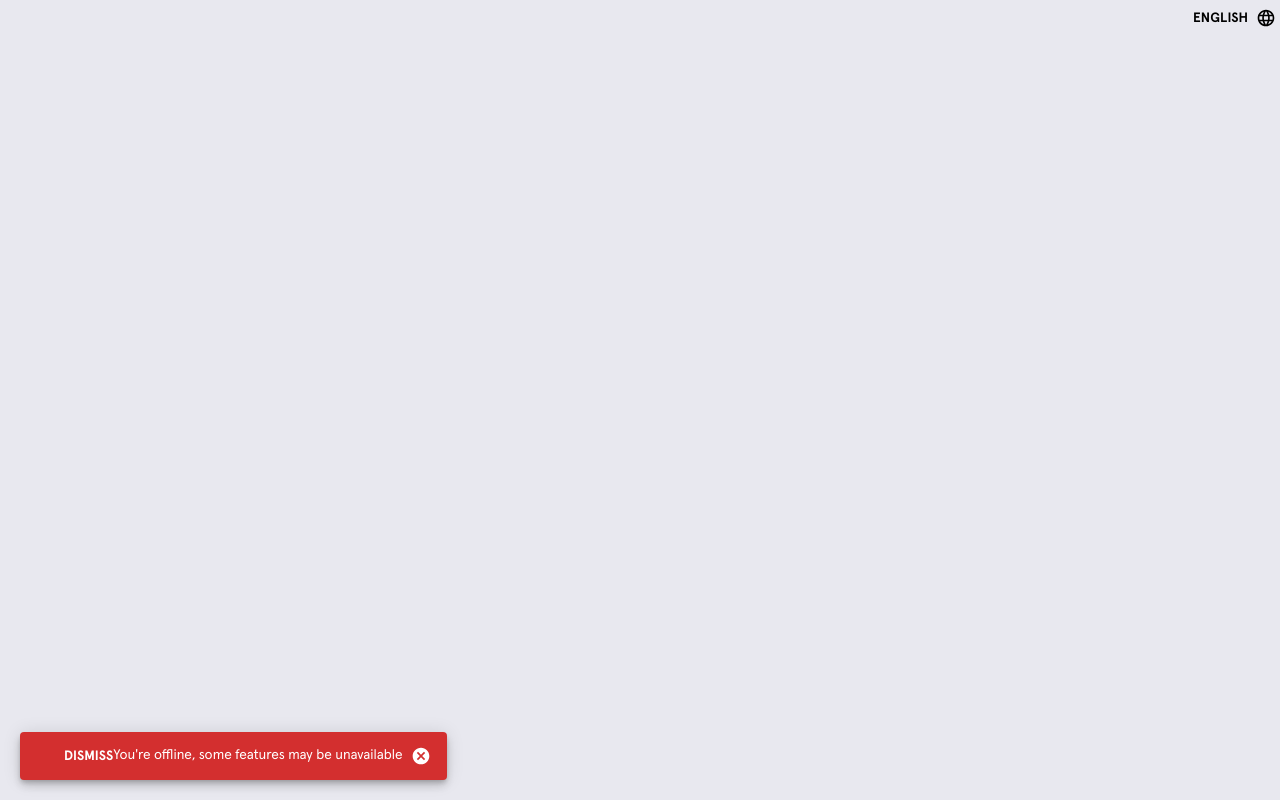
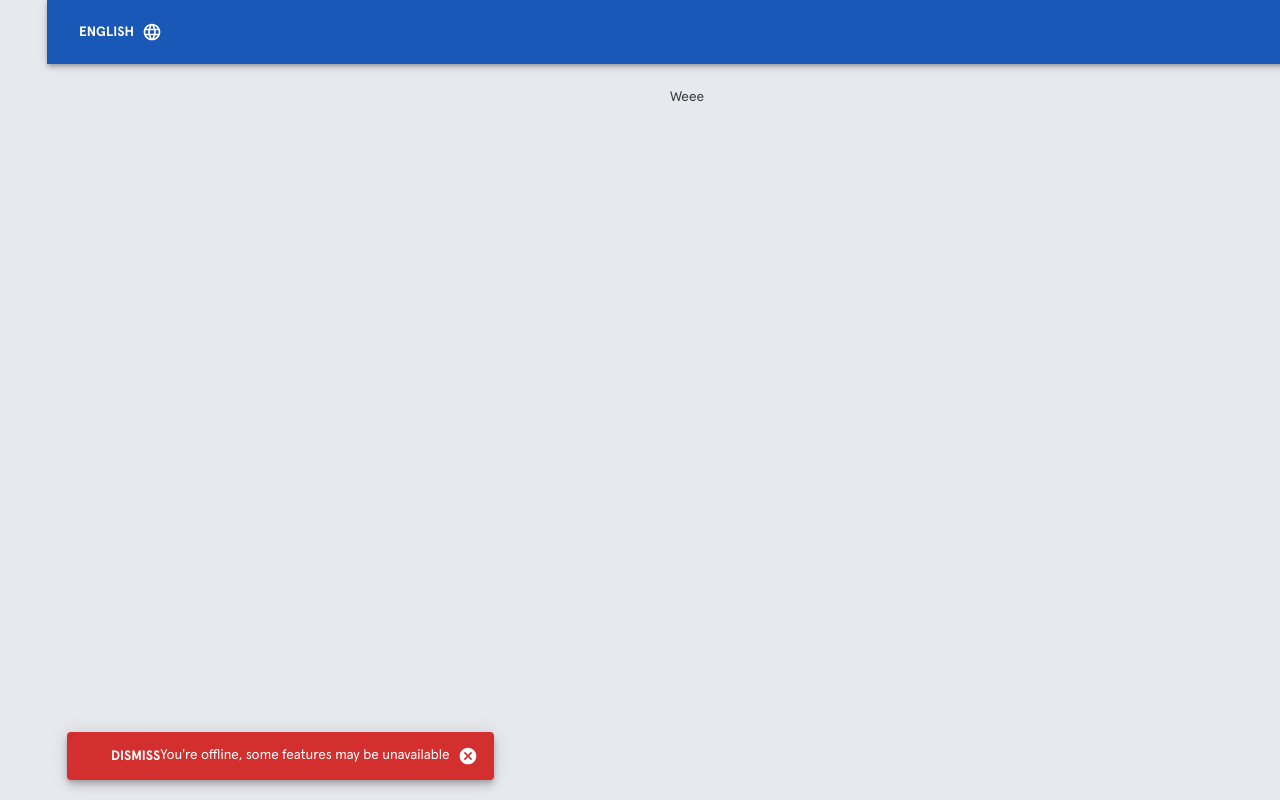
Before and after one commit to ahmsalah/ea-task, a React (Create React App) app: page / in a window 1280 px wide. Built offline with nearby package versions, Linux system fonts and the light colour scheme; no server answers.

Commit message:
Add Layout to Home

```diff
--- /dev/null
+++ b/src/components/Layout/Layout.js
@@ -0,0 +1,23 @@
+import React from 'react';
+import AppBar from '@material-ui/core/AppBar';
+import Box from '@material-ui/core/Box';
+import Toolbar from '@material-ui/core/Toolbar';
+import LanguageButton from 'components/LanguageButton/LanguageButton';
+import useStyles from './styles';
+
+function Layout({ children, ...more }) {
+  const classes = useStyles();
+  return (
+    <>
+      <Toolbar />
+      <AppBar position="fixed" color="secondary">
+        <Toolbar className={classes.toolbar}>
+          <LanguageButton color="#fff" />
+        </Toolbar>
+      </AppBar>
+      <Box {...more}>{children}</Box>
+    </>
+  );
+}
+
+export default Layout;
--- /dev/null
+++ b/src/components/Layout/styles.js
@@ -0,0 +1,7 @@
+import { makeStyles } from '@material-ui/core/styles';
+
+export default makeStyles(() => ({
+  toolbar: {
+    justifyContent: 'flex-end',
+  },
+}));
--- a/src/pages/Home/Home.js
+++ b/src/pages/Home/Home.js
@@ -1,14 +1,13 @@
 import React from 'react';
-import Box from '@material-ui/core/Box';
-import LanguageButton from 'components/LanguageButton/LanguageButton';
-import useStyles from './styles';
+import Layout from 'components/Layout/Layout';
+// import useStyles from './styles';
 
 function Home() {
-  const classes = useStyles();
+  // const classes = useStyles();
   return (
-    <Box className={classes.root}>
-      <LanguageButton />
-    </Box>
+    <Layout display="flex" flexDirection="column" justifyContent="center" alignItems="center" p={3}>
+      Weee
+    </Layout>
   );
 }
 
```
